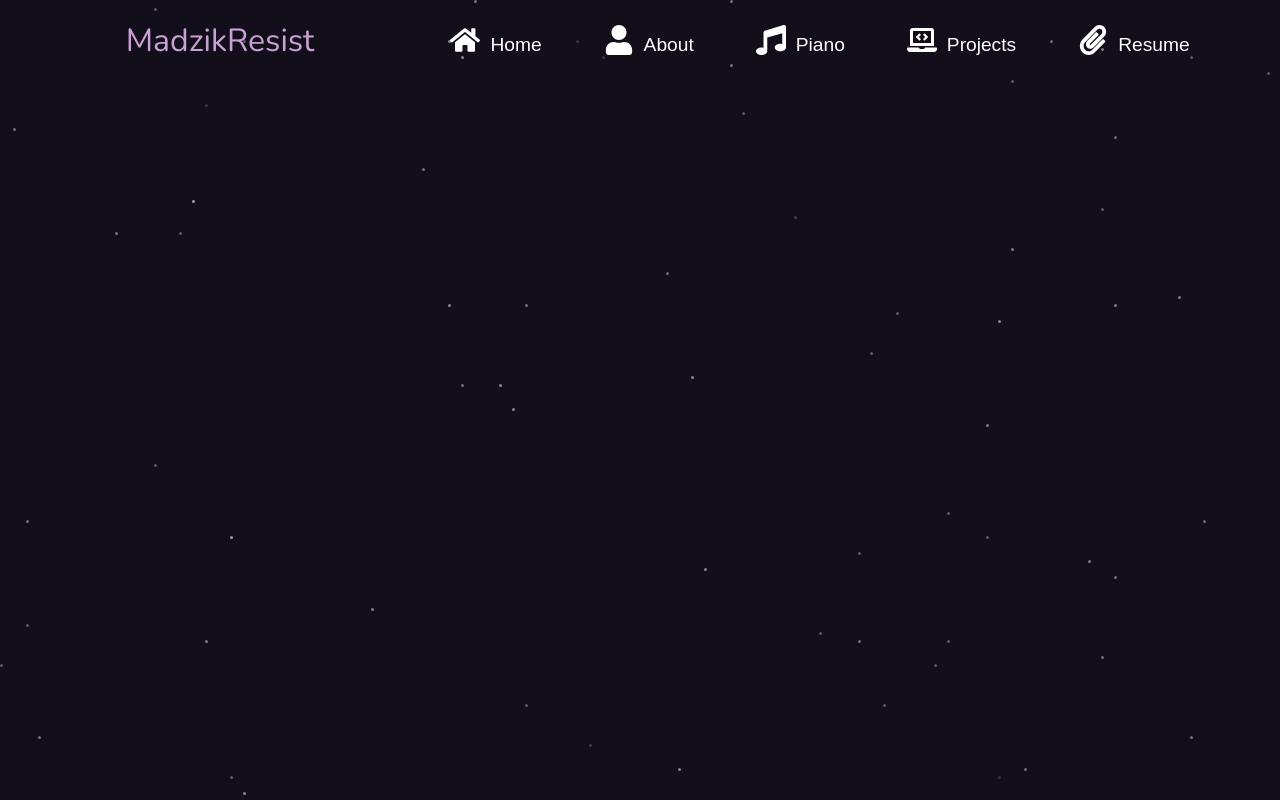
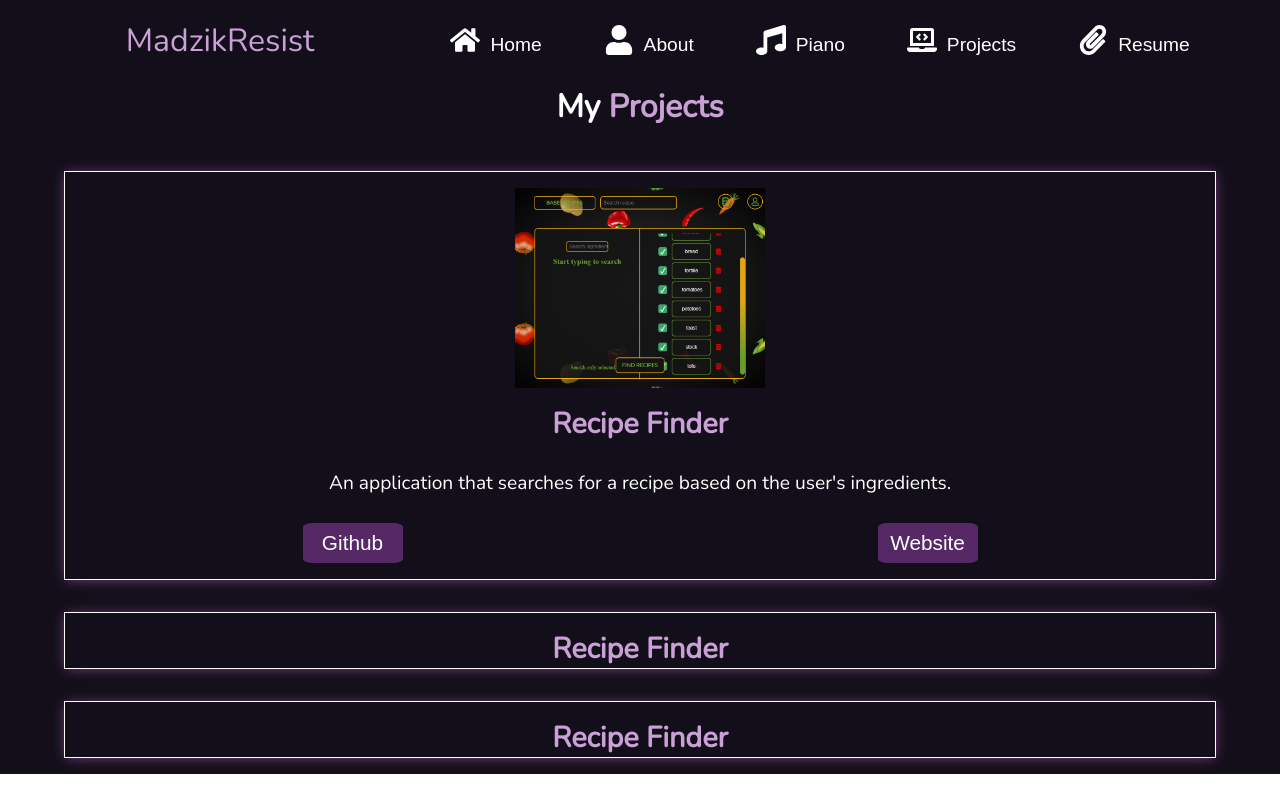
Before and after one commit to MadzikResist/MyPortfolio, a React (Create React App) app: page /projects in a window 1280 px wide. Built offline with nearby package versions, Linux system fonts and the light colour scheme.

Commit message:
Projects

```diff
--- a/src/components/About.js
+++ b/src/components/About.js
@@ -1,6 +1,6 @@
 import * as React from 'react';
 import styled from 'styled-components';
-// import StarsComponent from 'components/Stars';
+import StarsComponent from 'components/Stars';
 import Nav from 'components/Nav';
 import myPhoto from 'images/myPhoto.jpg';
 
@@ -243,7 +243,7 @@ const Footer = styled.div`
 const About = () => {
   return (
     <>
-      {/*<StarsComponent />*/}
+      <StarsComponent />
       <Nav />
       <Container>
         <KnowMeContainer>
--- a/src/components/Projects.js
+++ b/src/components/Projects.js
@@ -2,6 +2,8 @@ import * as React from 'react';
 import StarsComponent from 'components/Stars';
 import Nav from 'components/Nav';
 import styled from 'styled-components';
+import recipeFinderScreen from 'images/recipeFinderScreen.png';
+import recipeFinderMobile from 'images/recipeFinderMobile.png';
 
 const Container = styled.div`
   width: 100vw;
@@ -10,14 +12,124 @@ const Container = styled.div`
   justify-content: center;
   background: #130f1a;
   flex-direction: column;
-  height: 100vh;
+`;
+const ProjectsContainer = styled.div`
+  width: 100%;
+  display: flex;
+  height: auto;
+  flex-direction: column;
+  align-items: center;
+  justify-content: center;
+  padding: 0;
+  margin-top: 69px;
+`;
+const Title = styled.h2`
+  color: white;
+  font-size: 2rem;
+  font-weight: 600;
+  margin-top: 16px;
+  text-align: center;
+`;
+const BoxContainer = styled.div`
+  width: 90%;
+  display: grid;
+  grid-template-columns: repeat(1, 1fr);
+  align-items: center;
+  justify-items: center;
+  margin-top: 16px;
+  margin-bottom: 16px;
+  gap: 32px;
+`;
+const ProjectBox = styled.div`
+  border: 1px solid white;
+  width: 100%;
+  display: flex;
+  flex-direction: column;
+  align-items: center;
+  -webkit-box-shadow: 0 1px 12px -2px rgba(135, 70, 144, 1);
+  -moz-box-shadow: 0 1px 12px -2px rgba(135, 70, 144, 1);
+  box-shadow: 0 1px 12px -2px rgba(135, 70, 144, 1);
+`;
+
+const TitleProject = styled.h2`
+  color: #caa1d6;
+  font-size: 1.8rem;
+  text-align: center;
+  padding: 0;
+  margin: 16px 0 0;
+`;
+const ProjectImage = styled.div`
+  background: url(${recipeFinderMobile}) center/cover no-repeat;
+  height: 200px;
+  width: 250px;
+  margin-top: 16px;
+`;
+const Description = styled.p`
+  color: white;
+  font-size: 1.2rem;
+  padding: 8px 16px;
+  font-weight: 500;
+`;
+const Button = styled.button`
+  background: #572866;
+  color: white;
+  height: 40px;
+  border: none;
+  font-size: 1.3rem;
+  border-radius: 10%;
+  margin-bottom: 16px;
+  width: 100px;
+`;
+const ButtonsContainer = styled.div`
+  display: flex;
+  align-items: center;
+  justify-content: space-around;
+  width: 100%;
 `;
 const Projects = () => {
   return (
     <>
-      <StarsComponent />
+      {/*<StarsComponent />*/}
       <Nav />
-      <Container></Container>
+      <Container>
+        <ProjectsContainer>
+          <Title>
+            My <span style={{ color: '#caa1d6' }}>Projects </span>
+          </Title>
+          <BoxContainer>
+            <ProjectBox>
+              <ProjectImage></ProjectImage>
+              <TitleProject>Recipe Finder</TitleProject>
+              <Description>
+                {/*An application allows to find a recipe based on the owned ingredients.*/}
+                An application that searches for a recipe based on the user's ingredients.
+              </Description>
+              <ButtonsContainer>
+                <a
+                  href="https://github.com/MadzikResist/Recipe-Finder-Front"
+                  target="_blank"
+                  rel="noreferrer"
+                >
+                  <Button>Github</Button>{' '}
+                </a>
+                <a
+                  href="https://madzikresist.github.io/Recipe-Finder-Front/#/"
+                  target="_blank"
+                  rel="noreferrer"
+                >
+                  <Button>Website</Button>
+                </a>
+              </ButtonsContainer>
+            </ProjectBox>
+            <ProjectBox>
+              <TitleProject>Recipe Finder</TitleProject>
+            </ProjectBox>
+            <ProjectBox>
+              <TitleProject>Recipe Finder</TitleProject>
+            </ProjectBox>
+          </BoxContainer>
+        </ProjectsContainer>
+      </Container>
     </>
   );
 };
--- a/src/components/Stars.js
+++ b/src/components/Stars.js
@@ -1,5 +1,6 @@
 import * as React from 'react';
 import styled, { keyframes } from 'styled-components';
+import { memo } from 'react';
 
 const StarsAnimation = keyframes`
   0% {
@@ -82,4 +83,4 @@ const StarsComponent = () => {
   );
 };
 
-export default StarsComponent;
+export default memo(StarsComponent);
```
Also changed, not shown: src/images/recipeFinderMobile.png (added), src/images/recipeFinderScreen.png (added).
